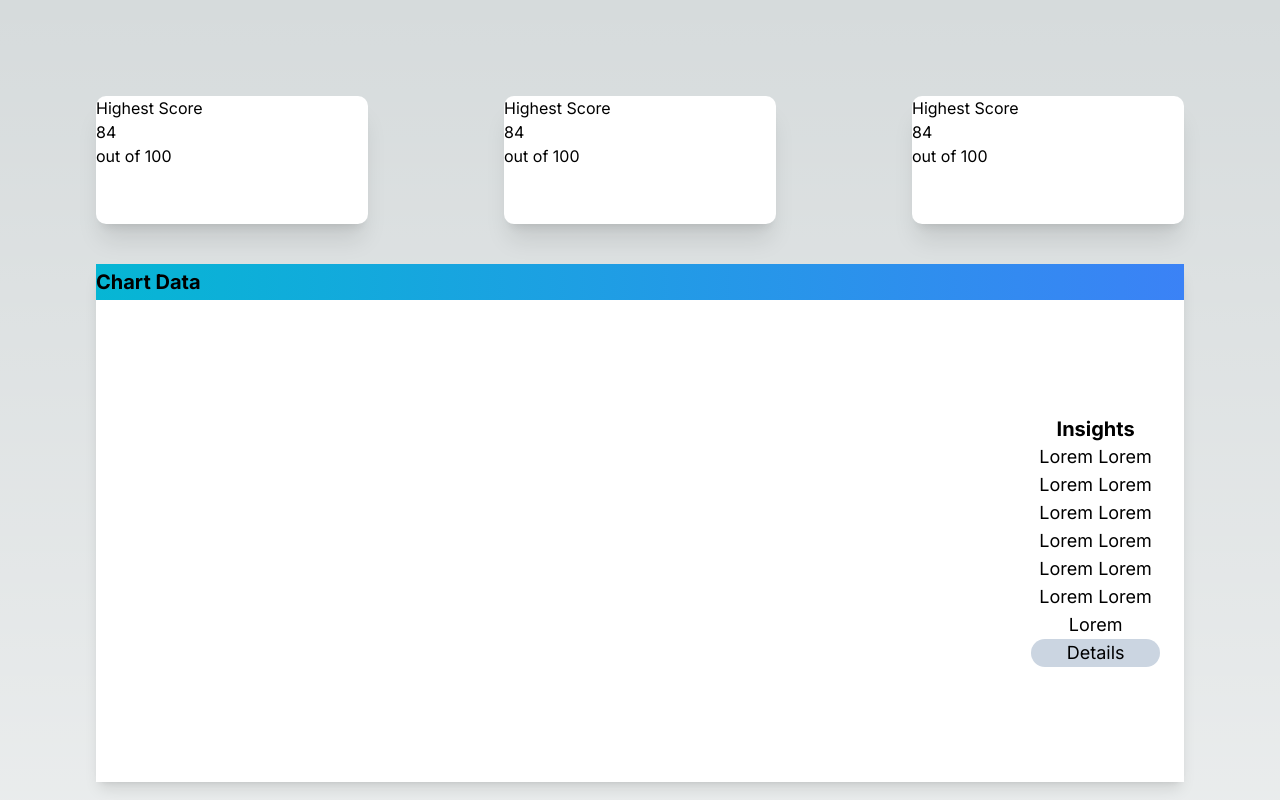
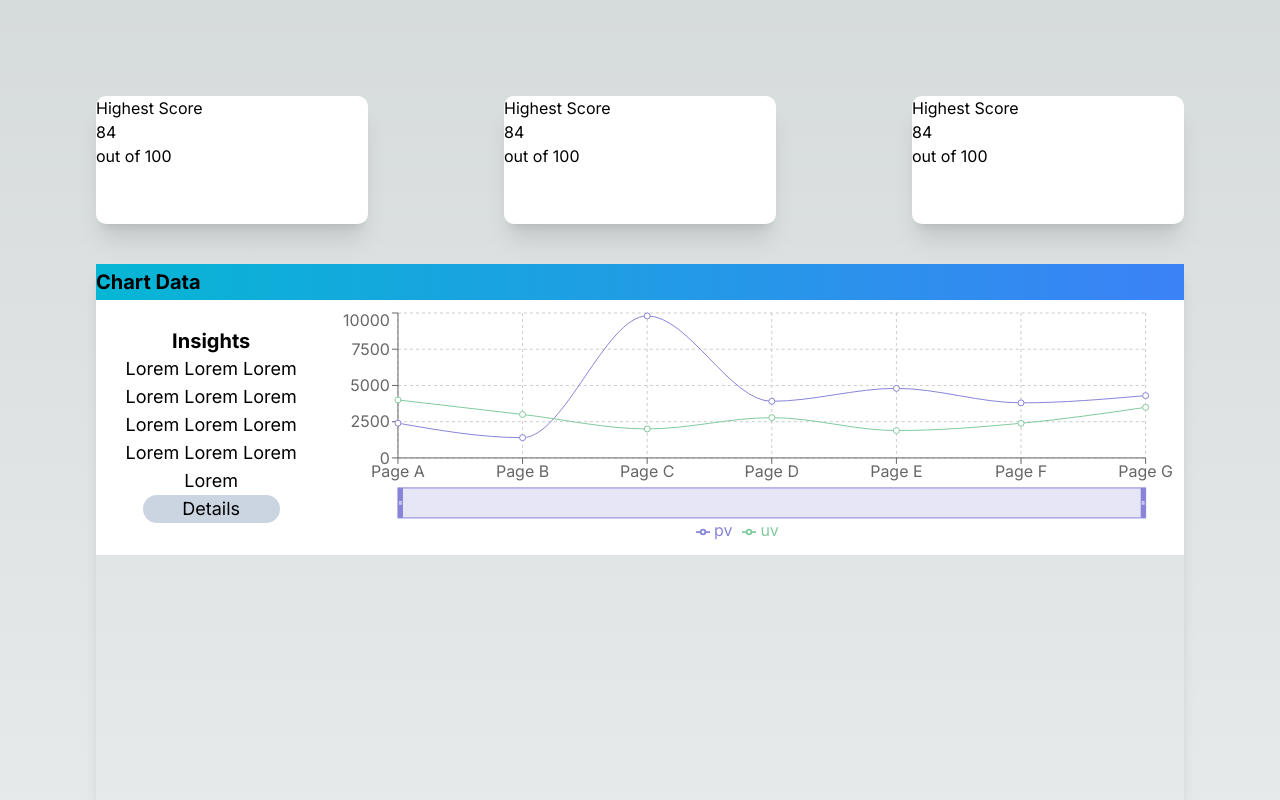
Before and after one commit to dy-ma/BillionMinds-Dash, a Next.js app: page /admin/details in a window 1280 px wide. Shown: the top 800 px of the page. Built offline with nearby package versions, Linux system fonts and the light colour scheme.

Commit message:
fixed linechart not showing up

```diff
--- a/components/line-chart.tsx
+++ b/components/line-chart.tsx
@@ -14,10 +14,15 @@ interface LineChartProps {
 
 const LineChartComponent:  React.FC<LineChartProps> = ({ data }: LineChartProps) => {
     return (
-        <div className='flex flex-col h-100 shadow-lg rounded-lg'>
+        <div className='flex flex-col h-screen shadow-lg rounded-lg'>
             <div className='flex items-center bg-gradient-to-r from-cyan-500 to-blue-500 text-black text-xl py-1 font-bold'>Chart Data</div>
             <div className='flex flex-row p-2 justify-between bg-white'>
-                <ResponsiveContainer width="100%" height="60%">
+                <div className='flex flex-col justify-center h-[80%] w-[20%] m-[2%]'>
+                    <div className='flex text-black justify-center text-xl font-bold'>Insights</div>
+                    <div className='flex text-black justify-center text-center text-lg'>Lorem  Lorem  Lorem  Lorem  Lorem  Lorem  Lorem  Lorem  Lorem  Lorem  Lorem  Lorem  Lorem  </div>
+                    <div className='mx-[10%] flex bg-slate-300 justify-center text-black text-lg rounded-full hover:bg-slate-500 text-center'>Details</div>
+                </div>
+                <ResponsiveContainer width="100%" height="100%">
                 <LineChart data={data}
                 margin={{ top: 5, right: 30, left: 20, bottom: 5 }}>
                     <CartesianGrid strokeDasharray="3 3" />
@@ -30,11 +35,6 @@ const LineChartComponent:  React.FC<LineChartProps> = ({ data }: LineChartProps)
                     <Line type="monotone" dataKey="uv" stroke="#82ca9d" />
                 </LineChart>
                 </ResponsiveContainer>
-                <div className='flex flex-col ml-[10%] h-[80%] w-[20%] my-[10%]'>
-                    <div className='flex text-black justify-center text-xl font-bold'>Insights</div>
-                    <div className='flex text-black justify-center text-center text-lg'>Lorem  Lorem  Lorem  Lorem  Lorem  Lorem  Lorem  Lorem  Lorem  Lorem  Lorem  Lorem  Lorem  </div>
-                    <div className='mx-[10%] flex bg-slate-300 justify-center text-black text-lg rounded-full hover:bg-slate-500 text-center'>Details</div>
-                </div>
             </div>
         </div>
     );
--- a/package.json
+++ b/package.json
@@ -9,7 +9,7 @@
     "lint": "next lint"
   },
   "dependencies": {
-    "next": "^14.0.0",
+    "next": "^14.0.3",
     "react": "^18",
     "react-dom": "^18",
     "recharts": "^2.9.3"
```
Also changed, not shown: 1 other file (tests, documents, lock files or other folders).
